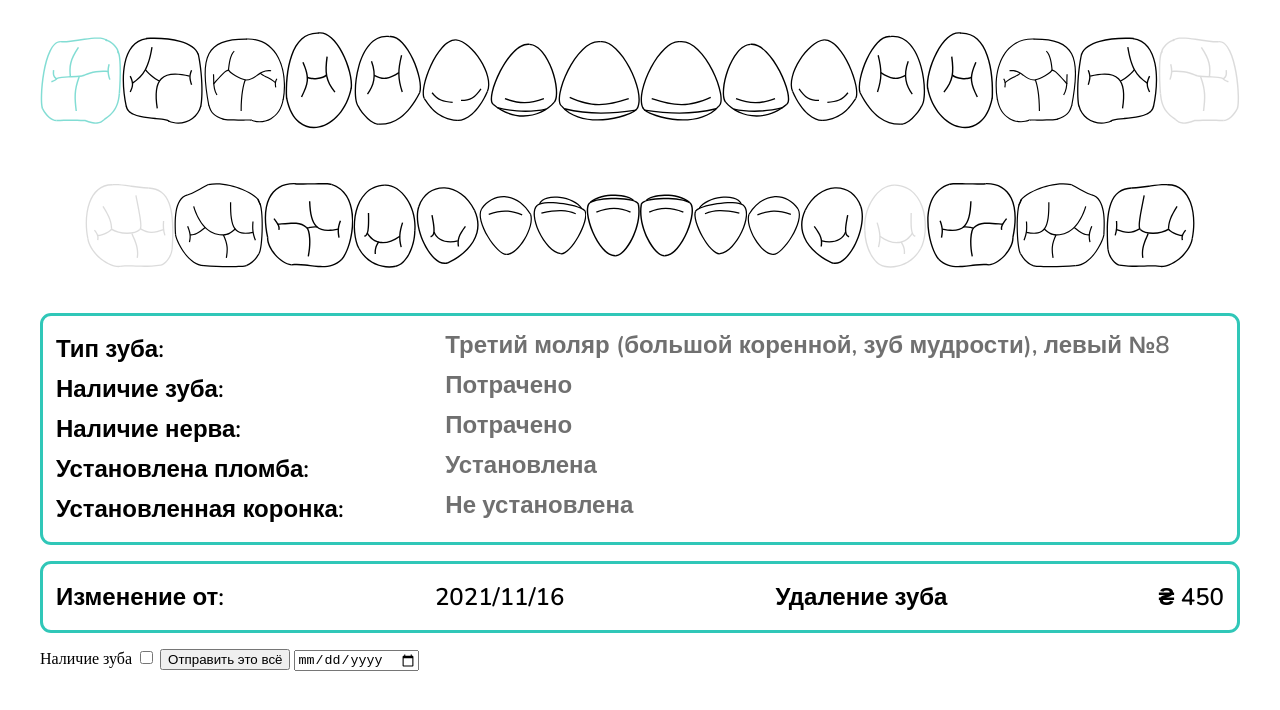
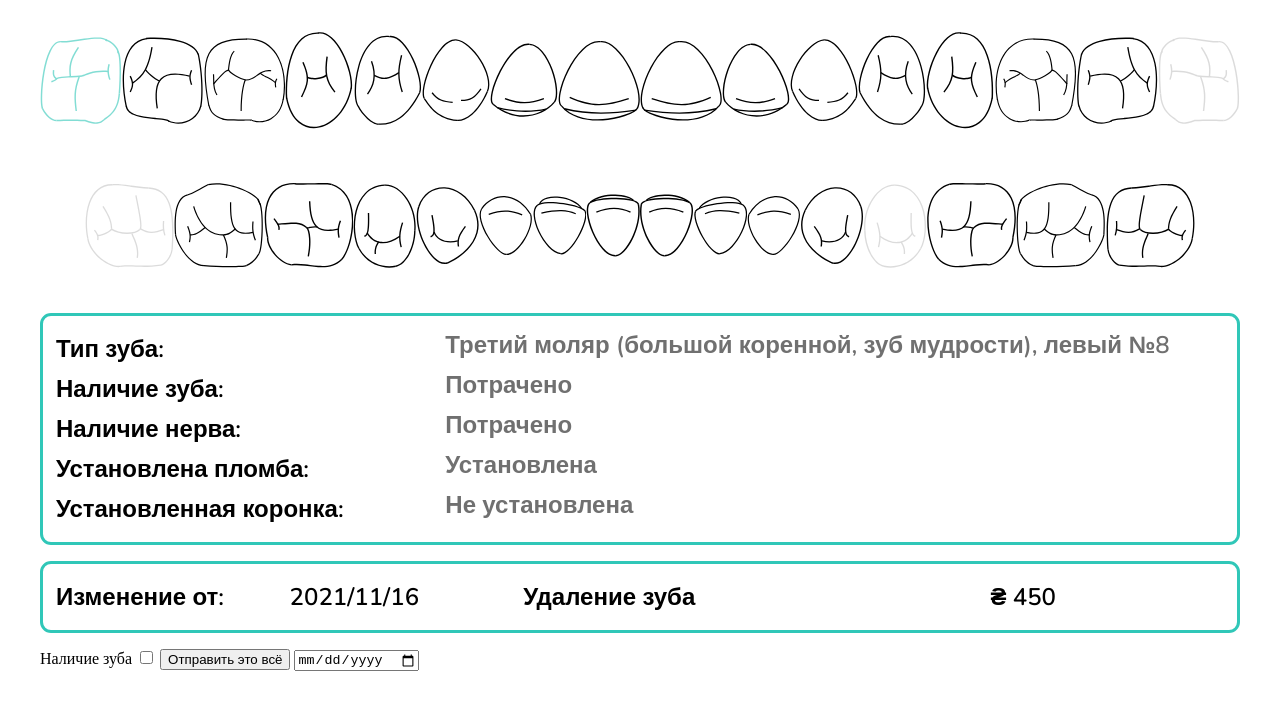
Before and after one commit to rabnositkamni/teeth, a plain HTML site: page index.html in a window 1280 px wide. Both pictures are taken after a click on the element 80 px from the left and 80 px from the top of the page. Drawn offline with nearby package versions, Linux system fonts and the light colour scheme.

Commit message:
added: info

```diff
--- a/assets/css/teeth.scss
+++ b/assets/css/teeth.scss
@@ -145,8 +145,8 @@ h4 {
 }
 
 .tooth__note--header {
-    display: flex;
-    justify-content: space-between;
+    display: grid;
+    grid-template-columns: 1fr 1fr 2fr 1fr;
 }
 .tooth__note--caption {
     @media (max-width: 576px) {
--- a/assets/js/teeth.js
+++ b/assets/js/teeth.js
@@ -144,7 +144,7 @@ function showNotes() {
                     <div class="tooth__note--header">
                         <h4 class="tooth__note--caption">Изменение от:</h4>
                         <h4 class="tooth__note--data">${date}</>
-                        <h4 class="tooth__note--header">${header}</>
+                        <h4 class="tooth__note--title">${header}</>
                         <h4 class="tooth__note--money">₴ ${money}</>
                     </div>
                     <p class="tooth__note--text">${text}</p>
--- a/assets/js/teethObj.js
+++ b/assets/js/teethObj.js
@@ -80,6 +80,18 @@ const userNameTeeth = {
 				"action": "Снятие коронки",
 				"money": "8000",
 				"text": "В районе зуба нашли воспаление 2,5мм. Решено снимать коронку, чистить каналы и ставить новую коронку. Процесс чистки длился в несколько подходов"
+			},
+			{
+				"date": "2024/07/23",
+				"action": "Пломбировка",
+				"money": "2752",
+				"text": "Снять предыдущую пломбу/гутаперчу в каналах не смогли, следовательно и вычистить и пролечить каналы. Стенки у зуба уже тонкие, решено было запломбировать обратно каналы и зуб и ждать пока воспаление начнёт тревожить, потом вырвать зуб и вставить имплант"
+			},
+			{
+				"date": "2024/08/02",
+				"action": "Установка напечатанной коронки",
+				"money": "2480",
+				"text": "Установка напечатанной пластиковой коронки, всёравно зубу долго не жить. Напечатали меньше чем за сутки"
 			}
 		]
 	},
@@ -87,7 +99,7 @@ const userNameTeeth = {
 		"toothName": "Боковой резец, левый №2",
 		"toothPresence": true,
 		"toothPulp": true,
-		"toothFilling": false,
+		"toothFilling": true,
 		"toothCrown": false,
 		"notes": [
 			{
@@ -110,7 +122,14 @@ const userNameTeeth = {
 		"toothPulp": true,
 		"toothFilling": false,
 		"toothCrown": false,
-		"notes": []
+		"notes": [
+			{
+				"date": "2024/08/02",
+				"action": "Пломбировка",
+				"money": "2700",
+				"text": "Пока подготавливали 5 зуб к временной коронке, случайно начали пилить 4 зуб и нашли на этом 3 зубе большой кариес. Пламбировка."
+			}
+		]
 	},
 	"top_left_2": {
 		"toothName": "Боковой резец, левый №2",
@@ -186,6 +205,12 @@ const userNameTeeth = {
 				"action": "Пломбировка",
 				"money": "300",
 				"text": "Боковая пломба зуба."
+			},
+			{
+				"date": "2024/07/29",
+				"action": "Пломбировка",
+				"money": "2700",
+				"text": "Переделка немного отошедшей пломбы"
 			}
 		]
 	},
@@ -218,12 +243,20 @@ const userNameTeeth = {
 		"toothPulp": true,
 		"toothFilling": false,
 		"toothCrown": false,
-		"notes": [			{
-			"date": "2022/09/07",
-			"action": "Пломбировка",
-			"money": "0",
-			"text": "Пока ставили пломбу на 4 зуб пятно боковины 5 зуба тоже отремонтировали"
-		}]
+		"notes": [
+			{
+				"date": "2022/09/07",
+				"action": "Пломбировка",
+				"money": "0",
+				"text": "Пока ставили пломбу на 4 зуб пятно боковины 5 зуба тоже отремонтировали"
+			},
+			{
+				"date": "2024/07/29",
+				"action": "Пломбировка",
+				"money": "2700",
+				"text": "Пломбировка зуба"
+			}
+		]
 	},
 	"top_rigt_6": {
 		"toothName": "Первый моляр (большой коренной), правый №6",
--- a/index.html
+++ b/index.html
@@ -436,9 +436,9 @@
         </div>
         <div class="section tooth__notes">
             <div class="tooth__note">
-                <div class="tooth__note--header">
+                <div class="tooth__note--headers">
                     <h4 class="tooth__note--caption"></h4>
-                    <h4 class="tooth__note--header">Выберите зуб, например верхний левый</h4>
+                    <h4 class="tooth__note--title">Выберите зуб, например верхний левый</h4>
                     <h4 class="tooth__note--money"></h4>
                 </div>
                 <p class="tooth__note--text"></p>
```
Also changed, not shown: assets/css/teeth.css.
